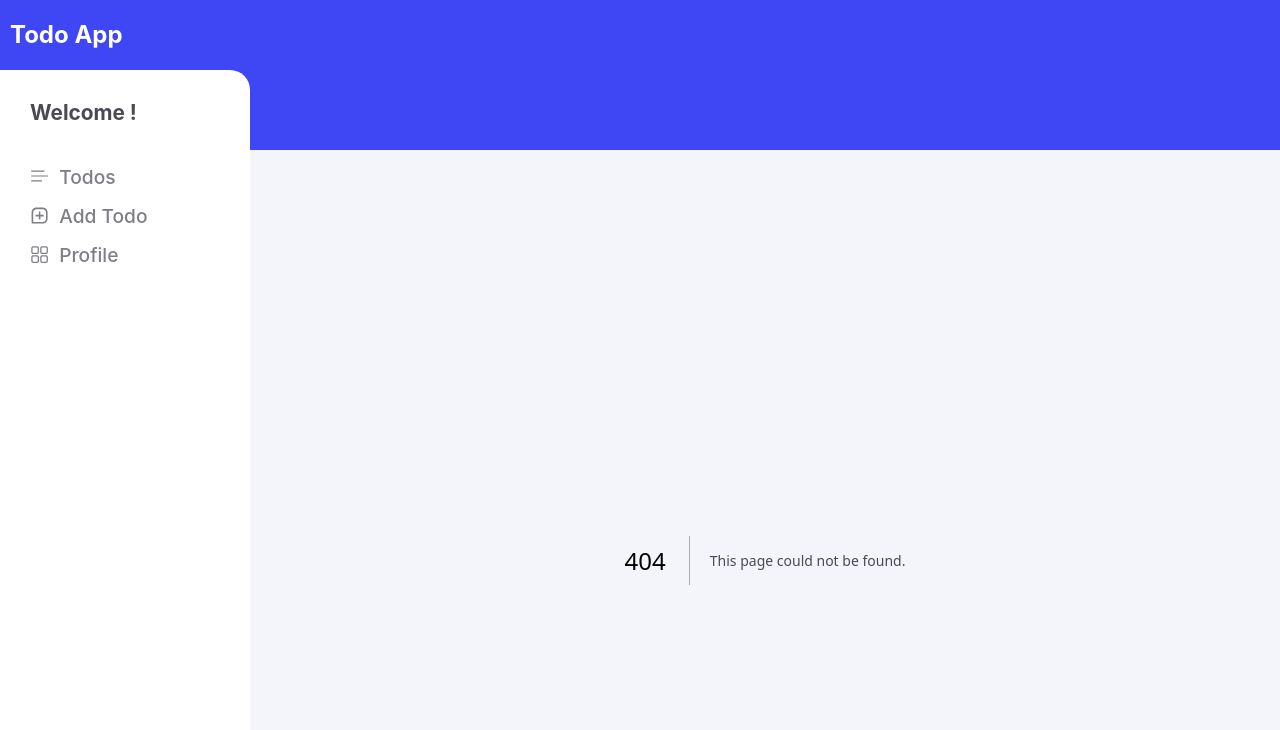
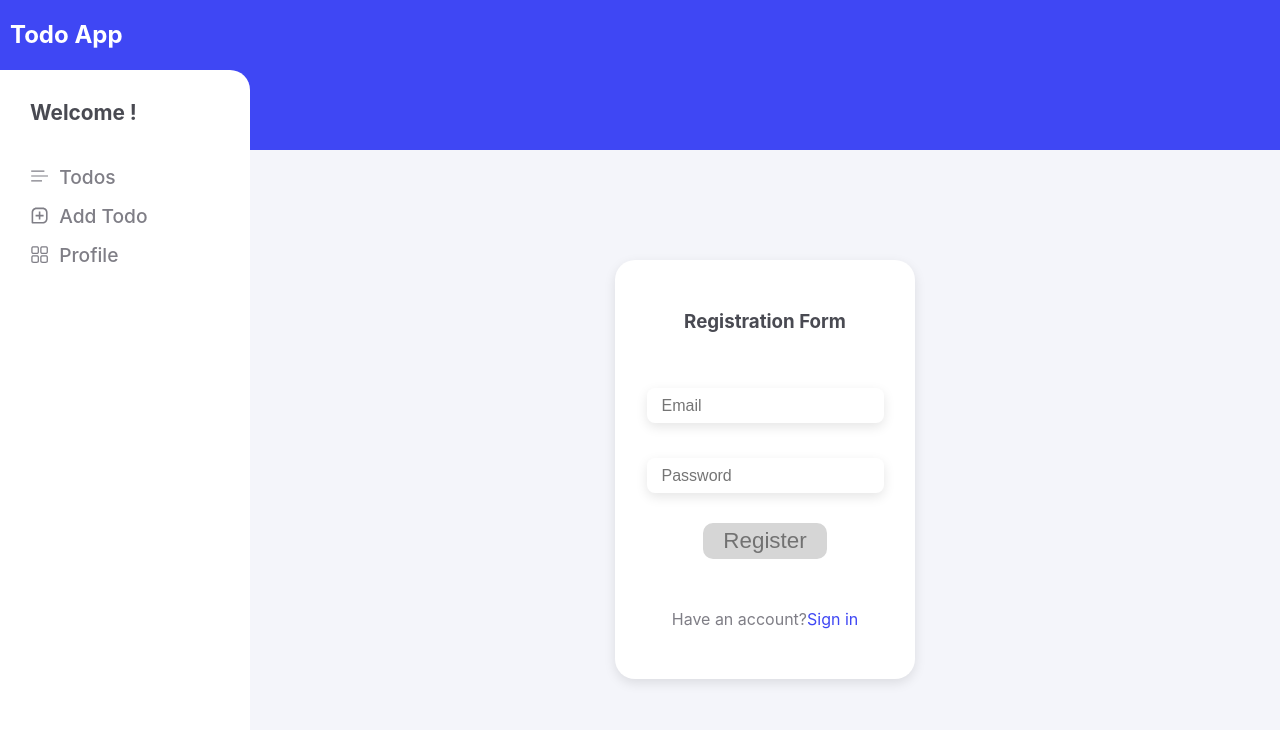
Before and after one commit to bemanima/TodoApp, a Next.js app: page /signup in a window 1280 px wide. Before the commit this address had no page. Shown: the top 730 px of the page. Built offline with nearby package versions, Linux system fonts and the light colour scheme.

Commit message:
Add signup section

```diff
--- /dev/null
+++ b/components/template/SignupPage.js
@@ -0,0 +1,46 @@
+import Link from "next/link";
+import { useRouter } from "next/router";
+import { useState } from "react";
+
+const SignupPage = () => {
+  const [email, setEmail] = useState("");
+  const [password, setPassword] = useState("");
+
+  const router = useRouter();
+
+  const signupHandler = async () => {
+    const res = await fetch("/api/auth/signup", {
+      method: "POST",
+      body: JSON.stringify({ email, password }),
+      headers: { "Content-Type": "application/json" },
+    });
+    const data = await res.json();
+
+    if (data.status === "success") router.push("/signin");
+  };
+
+  return (
+    <div className="signin-form">
+      <h3>Registration Form</h3>
+      <input
+        type="text"
+        placeholder="Email"
+        value={email}
+        onChange={(e) => setEmail(e.target.value)}
+      />
+      <input
+        type="password"
+        placeholder="Password"
+        value={password}
+        onChange={(e) => setPassword(e.target.value)}
+      />
+      <button onClick={signupHandler}>Register</button>
+      <div>
+        <p>Have an account?</p>
+        <Link href="/signin">Sign in</Link>
+      </div>
+    </div>
+  );
+};
+
+export default SignupPage;
--- /dev/null
+++ b/pages/signup.js
@@ -0,0 +1,7 @@
+import SignupPage from "@/components/template/SignupPage";
+
+const Signup = () => {
+  return <SignupPage />;
+};
+
+export default Signup;
```
Also changed, not shown: pages/api/auth/signup.js (added, +42 -0 lines), 1 other file (tests, documents, lock files or other folders).
